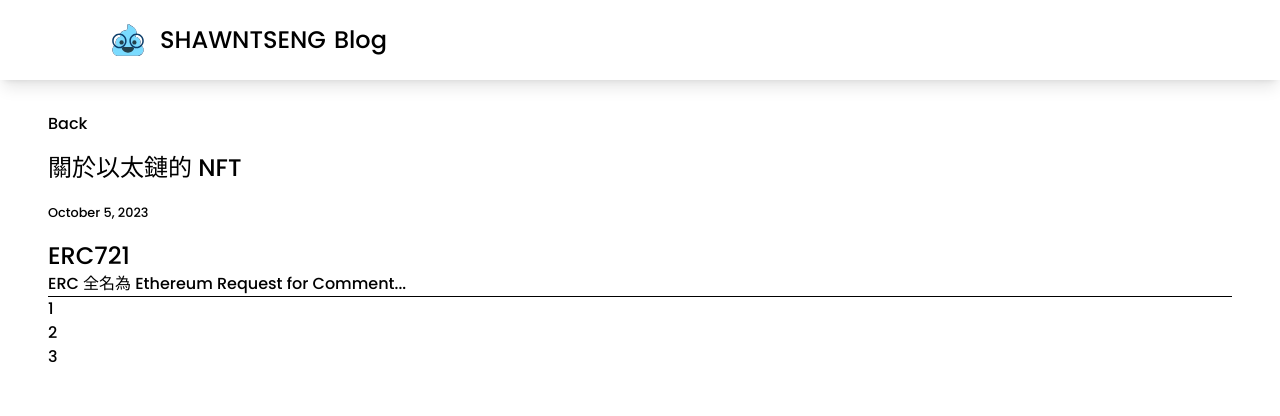
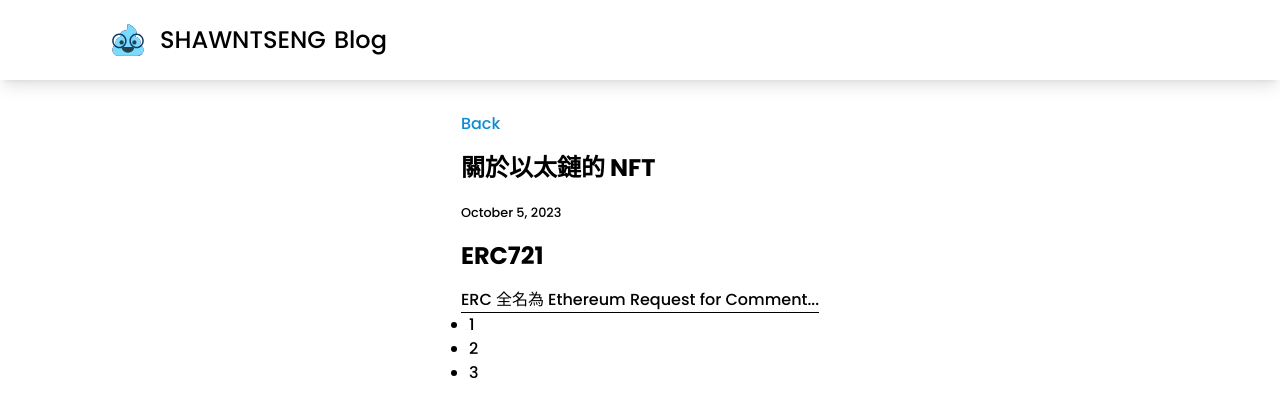
Before and after one commit to ShawnTseng/shawn-tseng-blog, a Next.js app: page /posts/eth-nft in a window 1280 px wide. Shown: the top 416 px of the page. Built offline with nearby package versions, Linux system fonts and the light colour scheme.

Commit message:
add: optimize style fix: parse new syntax

```diff
--- a/app/globals.css
+++ b/app/globals.css
@@ -12,4 +12,15 @@
     h3 {
         @apply text-lg;
     }
+    h1, h2, h3 {
+        @apply my-4 font-bold;
+    }
+    ul, ol {
+        @apply list-inside;
+        list-style: revert;
+        @apply ml-2;
+    }
+    a {
+        @apply text-sky-600;
+    }
 }
--- a/app/posts/[id]/page.tsx
+++ b/app/posts/[id]/page.tsx
@@ -3,6 +3,7 @@ import Date from '../../_components/Date';
 import { Metadata } from "next";
 import Link from "next/link";
 import Markdown from 'react-markdown';
+import rehypeRaw from "rehype-raw";
 
 export const generateMetadata = async ({ params }: { params: { id: string } }): Promise<Metadata> => {
     const id = params.id;
@@ -15,7 +16,24 @@ export const generateMetadata = async ({ params }: { params: { id: string } }):
 export default async function Post({ params }: { params: { id: string } }) {
     const id = params.id;
     const postData = await getPostData(id);
-    return <>
+
+    const h1WithId = (props: any) => {
+        const title = props.children;
+        return <h1 id={title}>{title}</h1>
+    }
+
+    const h2WithId = (props: any) => {
+        const title = props.children;
+        return <h2 id={title}>{title}</h2>
+    }
+
+    const h3WithId = (props: any) => {
+        const title = props.children;
+        return <h3 id={title}>{title}</h3>
+    }
+
+    return <div className="flex justify-center">
+        <div className="max-w-7xl">
             <Link href='/' className="m-4">Back</Link>
             {postData ?
                 <>
@@ -31,12 +49,15 @@ export default async function Post({ params }: { params: { id: string } }) {
                         <Date dateString={postData.date} />
                     </small>
                     <article className="m-4">
-                    <Markdown linkTarget="_blank">
+                        <Markdown
+                            components={{ h1: h1WithId, h2: h2WithId, h3: h3WithId }}
+                            rehypePlugins={[rehypeRaw]}>
                             {postData.contentHtml}
                         </Markdown>
                     </article>
                 </> :
                 <></>
             }
-    </>;
+        </div>
+    </div>;
 }
--- a/package.json
+++ b/package.json
@@ -18,7 +18,8 @@
     "next": "^13.4.19",
     "react": "^18.2.0",
     "react-dom": "^18.2.0",
-    "react-markdown": "^8.0.7"
+    "react-markdown": "^8.0.7",
+    "rehype-raw": "^7.0.0"
   },
   "devDependencies": {
     "@types/node": "^20.5.9",
```
Also changed, not shown: posts/web3-first-step.md (+3 -5 lines), 2 other files (tests, documents, lock files or other folders). Lines whose indentation alone changed are shown as unchanged.
